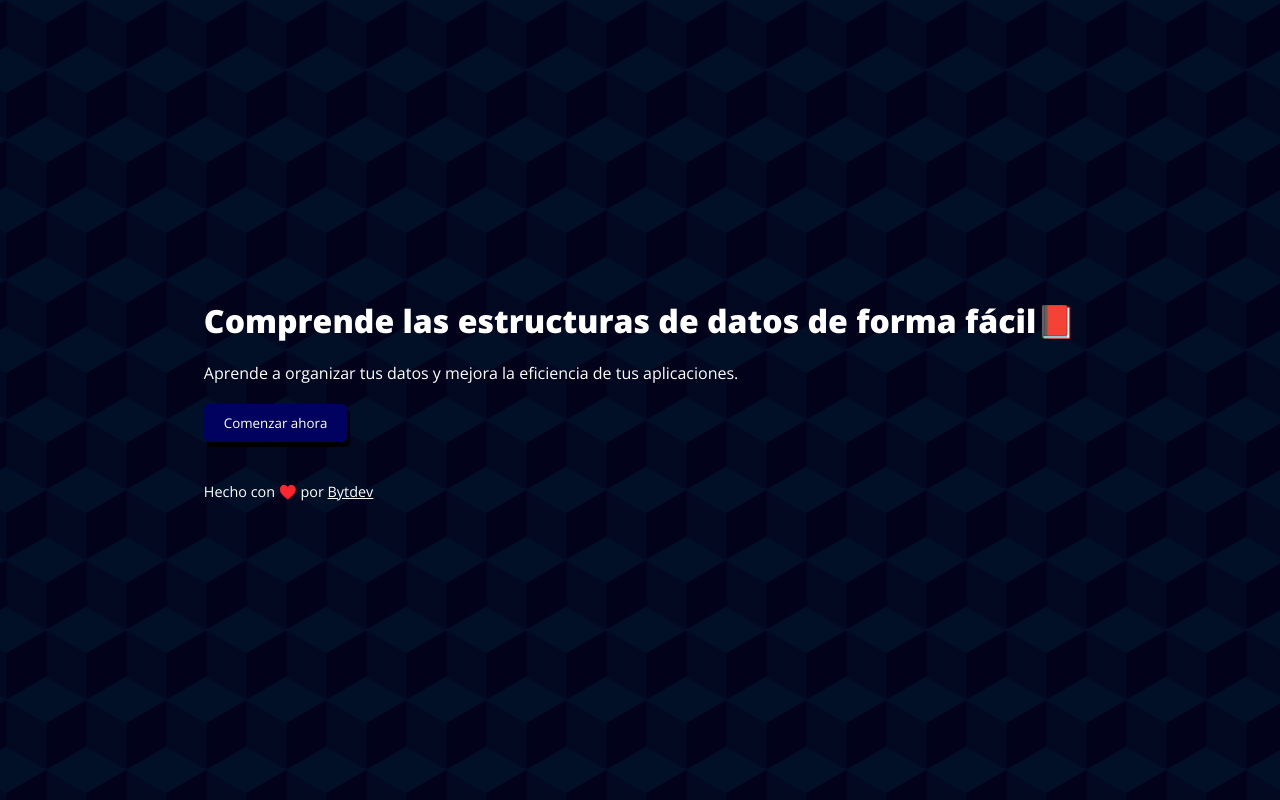
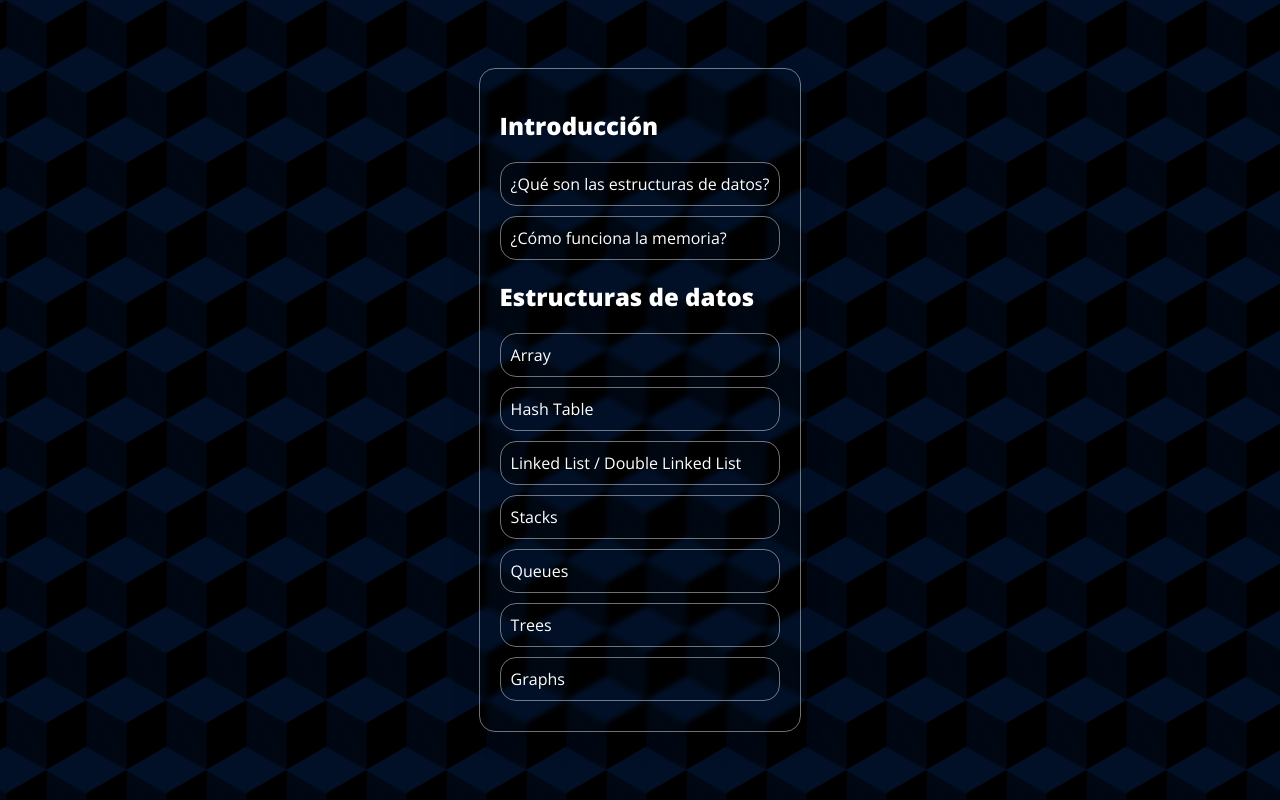
Before and after one commit to yosbergc/estructuras-de-datos, a plain HTML site: page index.html in a window 1280 px wide. Both pictures are taken after a click on the button "Comenzar ahora". Drawn offline with nearby package versions, Linux system fonts and the light colour scheme.

Commit message:
index added

```diff
--- a/index.html
+++ b/index.html
@@ -18,6 +18,19 @@
         <button class="start">Comenzar ahora</button>
         <p class="copyright">Hecho con ♥️ por&nbsp;<a href="https://github.com/yosbergc"> Bytdev</a></p>
         </div>
+        <div class="index hide">
+            <h2>Introducción</h2>
+            <div class="option">¿Qué son las estructuras de datos?</div>
+            <div class="option">¿Cómo funciona la memoria?</div>
+            <h2>Estructuras de datos</h2>
+            <div class="option">Array</div>
+            <div class="option">Hash Table</div>
+            <div class="option">Linked List / Double Linked List</div>
+            <div class="option">Stacks</div>
+            <div class="option">Queues</div>
+            <div class="option">Trees</div>
+            <div class="option">Graphs</div>
+        </div>
     </main>
     <script src="main.js"></script>
 </body>
--- a/main.js
+++ b/main.js
@@ -1 +1,7 @@
 let startButton = document.querySelector('.start');
+let inicioContainer = document.querySelector('.inicio');
+let index = document.querySelector('.index')
+startButton.addEventListener('click', () => {
+    inicioContainer.classList.add('hide');
+    index.classList.remove('hide');
+})
--- a/style.css
+++ b/style.css
@@ -11,7 +11,7 @@ main {
     justify-content: center;
     align-items: center;
     padding: 30px;
-    background-color: rgba(2,2,27,1);
+    background-color: rgb(0, 0, 0);
     opacity: 1;
     background-image:  linear-gradient(30deg, #011027 12%, transparent 12.5%, transparent 87%, #011027 87.5%, #011027), linear-gradient(150deg, #011027 12%, transparent 12.5%, transparent 87%, #011027 87.5%, #011027), linear-gradient(30deg, #011027 12%, transparent 12.5%, transparent 87%, #011027 87.5%, #011027), linear-gradient(150deg, #011027 12%, transparent 12.5%, transparent 87%, #011027 87.5%, #011027), linear-gradient(60deg, #01102777 25%, transparent 25.5%, transparent 75%, #01102777 75%, #01102777), linear-gradient(60deg, #01102777 25%, transparent 25.5%, transparent 75%, #01102777 75%, #01102777);
     background-size: 80px 140px;
@@ -54,6 +54,34 @@ button:active {
     align-self: flex-start;
     font-size: 0.9rem;
 }
+.index {
+    background: rgba(255, 255, 255, 0);
+    border-radius: 16px;
+    box-shadow: 0 4px 30px rgba(0, 0, 0, 0.1);
+    backdrop-filter: blur(2.8px);
+    -webkit-backdrop-filter: blur(2.8px);
+    border: 1px solid rgba(255, 255, 255, 0.44);
+    padding: 20px;
+    color: white;
+}
+.index h2 {
+    margin: 20px 0px;
+}
+.option {
+    margin: 10px 0px;
+    border: 1px solid rgba(255, 255, 255, 0.44);
+    border-radius: 16px;
+    padding: 10px;
+    transition: 0.2s;
+}
+.option:hover {
+    cursor: pointer;
+    background-color: white;
+    color: black;
+}
+.hide {
+    display: none;
+}
 @keyframes animateBackground {
     0% { background-position: 0 0, 0 0, 40px 70px, 40px 70px, 0 0, 40px 70px; }
     100% { background-position: 80px 0, 80px 0, 120px 70px, 120px 70px, 80px 0, 120px 70px; }
```
